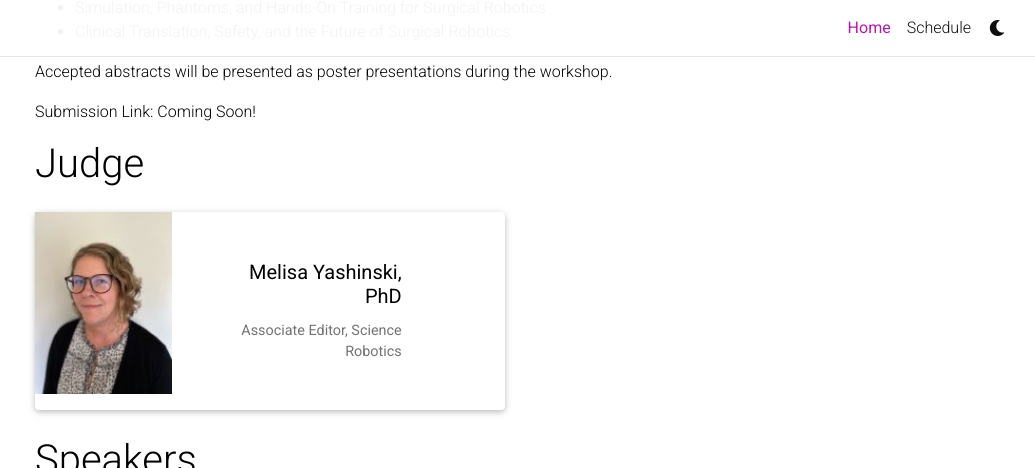
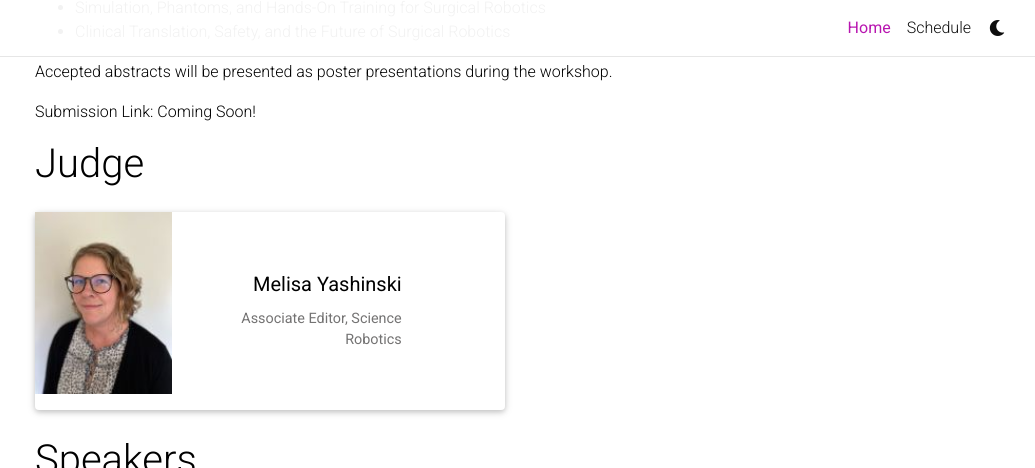
Before and after one commit to future-med-roboticist/future-med-roboticist.github.io, a Jekyll site: the page built from _pages/home.md, in a window 1280 px wide and 900 px high, scrolled down 967 px, cut to the strip 0-468 px from the top of the window. Shown: the whole strip, without its empty margins (120-1155 px from the left). Built offline with Jekyll 4.4.1, drawn with Linux system fonts in a browser that asks for light colours; full-size pictures stand in for the smaller copies a plugin makes; comment, search, counter and statistics services are not loaded; a style sheet for code colours, icons or effects is not loaded.

Commit message:
Update home.md

```diff
--- a/_pages/home.md
+++ b/_pages/home.md
@@ -41,7 +41,7 @@ Submission Link: Coming Soon!
 
 # Judge
 <div class="row row-cols-2 projects pt-3 pb-3">
-  {% include people_horizontal.html name="Melisa Yashinski, PhD" affiliation="Associate Editor, Science Robotics" url="https://www.science.org/journal/scirobotics" img="/assets/img/people/melisa.jpg"  %}
+  {% include people_horizontal.html name="Melisa Yashinski" affiliation="Associate Editor, Science Robotics" url="https://www.science.org/journal/scirobotics" img="/assets/img/people/melisa.jpg"  %}
 </div>
 
 # Speakers
```
